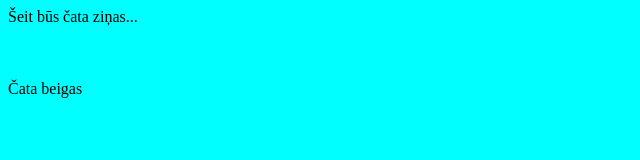
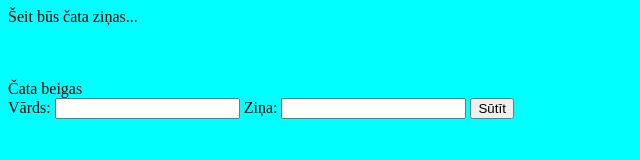
Before and after one commit to markus007007/paraugs_cats, a plain HTML site: page index.html in a window 1280 px wide. Shown: the whole page, without its empty margins (0-640 px from the left). Drawn offline with Linux system fonts and the light colour scheme.

Commit message:
Update index.html

```diff
--- a/index.html
+++ b/index.html
@@ -14,6 +14,9 @@
             Čata beigas
 
         </div>
+        Vārds: <input class="vards">
+        Ziņa: <input class="zina">
+         <input type="button" value="Sūtīt" onclick="sutiZinu()">
     </div>
     <script src="script.js"></script>
 </body>
```
